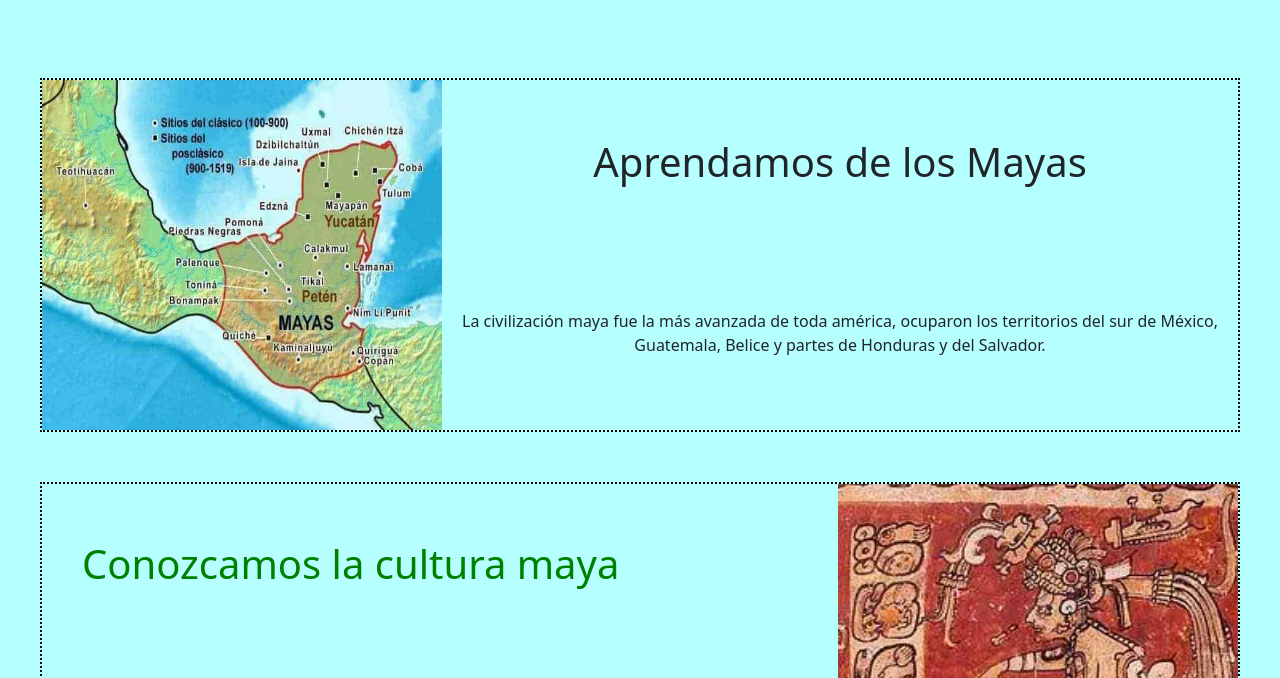
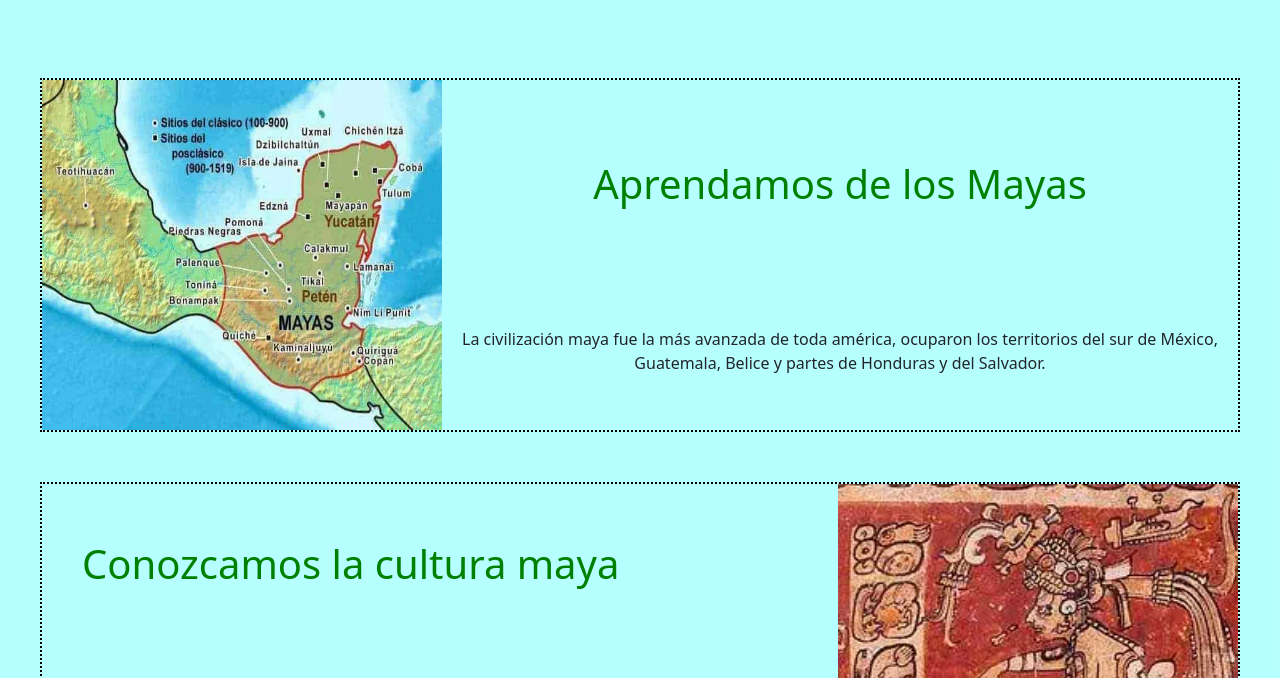
Before and after one commit to Emmanuel-ctrl-rgb/mi-repositorio-DW98, a plain HTML site: page index.html in a window 1280 px wide. Shown: the part 92-770 px from the top of the page. Drawn offline with nearby package versions, Linux system fonts and the light colour scheme.

Commit message:
modifique el cambio

```diff
--- a/index.html
+++ b/index.html
@@ -46,7 +46,7 @@
                     <img src="images/Mayas.webp" alt="">
                 </picture>
                 <div>
-                    <h1 class=>Aprendamos de los Mayas</h1>
+                    <h1 class="h1">Aprendamos de los Mayas</h1>
                     <p class=p">La civilización maya fue la más avanzada de toda américa, ocuparon los territorios del sur de México, Guatemala, Belice y partes de Honduras y del Salvador.</p>
                 </div>
             </article>
```
